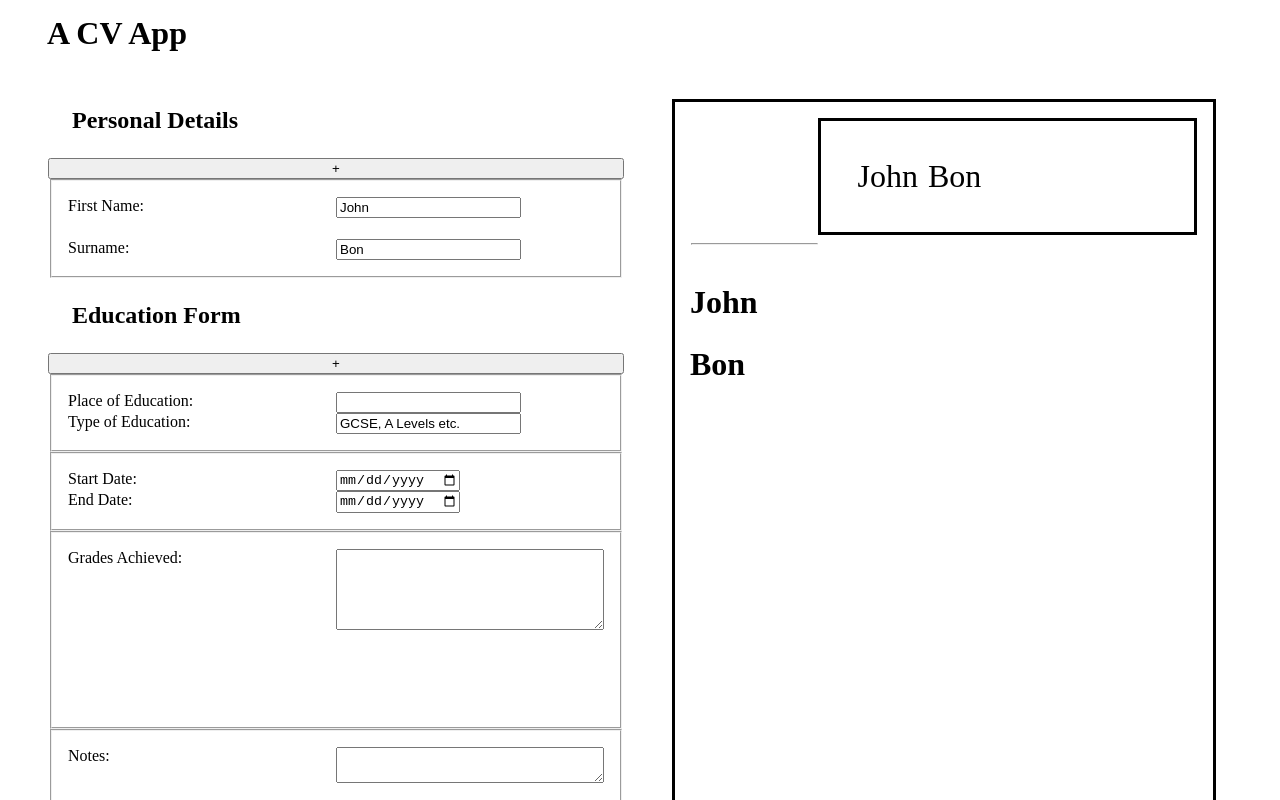
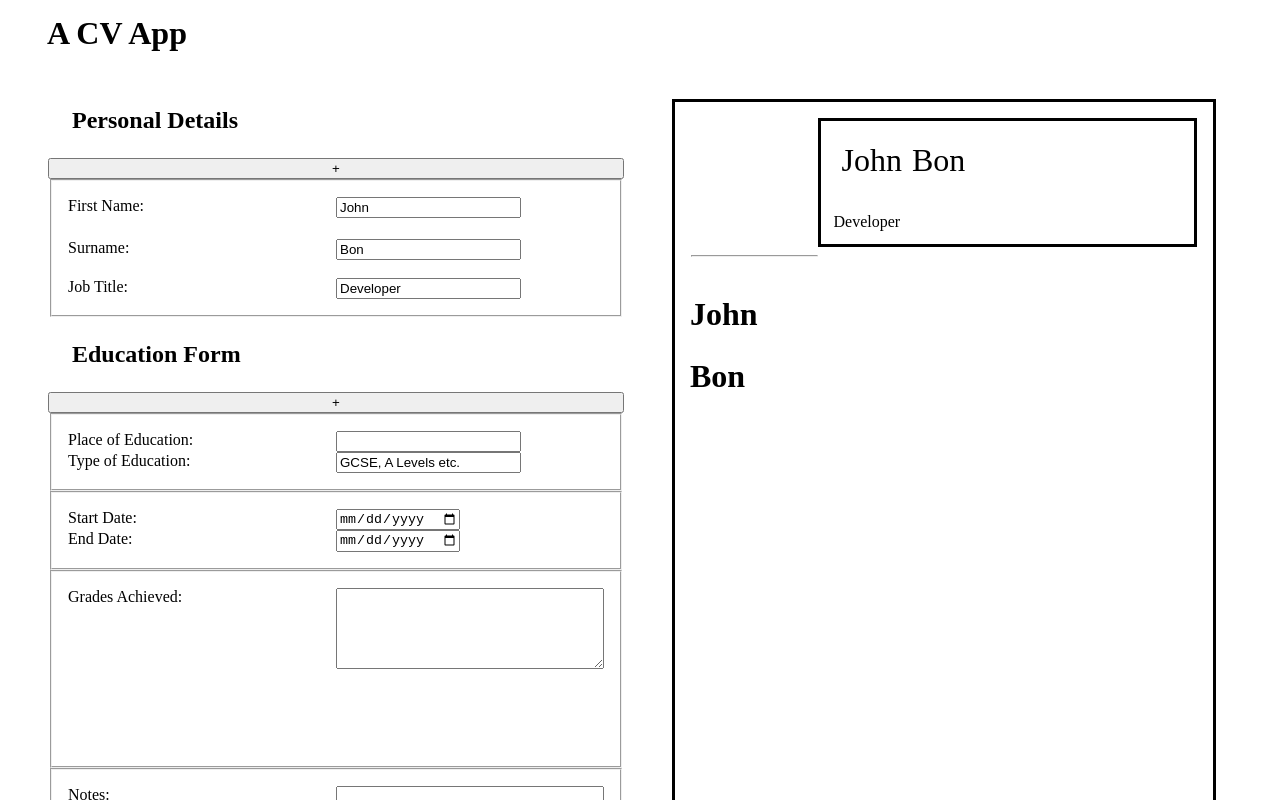
Before and after one commit to malcomcrab/react-cv-project, a React (Vite) app: page / in a window 1280 px wide. Shown: the top 800 px of the page. Built offline with nearby package versions, Linux system fonts and the light colour scheme.

Commit message:
Added a *job title* input to the general info form and added it to the cvDisplay component as the input is changed. Added some more CSS formatting for clarity

```diff
--- a/src/App.css
+++ b/src/App.css
@@ -43,12 +43,22 @@ input{
     padding:1em;
 }
 
-#cv-names-container{
+#cv-head-container{
     grid-column: 2;
     display: flex;
+    flex-direction: column;
     border:solid;
-    padding:1em;
+
+}
+
+#names-container{
+    display: flex;
+    padding:0.5em;
     font-size: xx-large;
+}
+
+#info-container{
+    padding:0.5em;
 }
 
 #main-content{
--- a/src/App.jsx
+++ b/src/App.jsx
@@ -12,18 +12,20 @@ function App() {
 
   const [firstName, setFirstName] = useState('John')
   const [surname, setSurname] = useState('Bon')
+  const [jobRole, setJobRole] = useState('Developer')
   const [educationData, setEducationData] = useState([])
 
 
   //When the name inputs are changed state is updates which rerenders the name display
   const handleChangeName = (event) => { setFirstName(event.target.value) }
   const handleChangeSurname = (event) => { setSurname(event.target.value) }
-
+  const handleChangeJobRole = (event) => { setJobRole(event.target.value) }
 
   //Turns form inputs into an object and saves to state
   const formSubmit = (event) => {
     event.preventDefault()
     const data = new FormData(event.target)
+    event.target.reset()
     let formObject = Object.fromEntries(data.entries())
     setEducationData([...educationData, formObject])
    //console.log(formObject)
@@ -46,7 +48,10 @@ function App() {
             name={firstName}
             handleChangeName={handleChangeName}
             surname={surname}
-            handleChangeSurname={handleChangeSurname} />
+            handleChangeSurname={handleChangeSurname}
+            jobRole={jobRole}
+            handleChangeJobRole={handleChangeJobRole}
+            />
 
           <h2>Education Form</h2>
           {/*button to open Education form*/}
@@ -61,12 +66,14 @@ function App() {
           <CvDisplay
             firstName={firstName}
             surname={surname}
+            jobRole={jobRole}
             educationData={educationData}
           />
 
           <GeneralDisplay
             firstName={firstName}
             surname={surname}
+            jobRole={jobRole}
           />
         </div>
       </main>
--- a/src/components/CvDisplay.jsx
+++ b/src/components/CvDisplay.jsx
@@ -1,16 +1,22 @@
 import DisplayForm from "./DisplayForm"
 
 
-function CvDisplay({firstName, surname, educationData}){
+function CvDisplay({firstName, surname, educationData, jobRole}){
 
 
 
     return(
         <div id="cv-display-container">
 
-            <div id="cv-names-container">
-                <p id="first-name-display" className="name-display">{firstName}</p>
-                <p id="surname-display" className="name-display">{surname}</p>
+            <div id="cv-head-container">
+                <div id="names-container">
+                    <p id="first-name-display" className="name-display">{firstName}</p>
+                    <p id="surname-display" className="name-display">{surname}</p>
+                </div>
+                <div id="info-container">
+                    <p id="job-display" className="info-display">{jobRole}</p>
+                </div>
+
             </div>
             <div>
                 <hr/>
@@ -20,12 +26,11 @@ function CvDisplay({firstName, surname, educationData}){
             {/* educationData (array of objects) is mapped and each object is passed through the DisplayForm component
             and rendered.
             */}
-            <div>
+
                 {educationData.map((item) => {
                    return <DisplayForm key={item} data={item} />
                 })}
 
-            </div>
 
             </div>
         </div>
--- a/src/components/DisplayForm.jsx
+++ b/src/components/DisplayForm.jsx
@@ -1,3 +1,4 @@
+import Button from "./Button";
 
 
 function DisplayForm({data}){
@@ -5,7 +6,10 @@ function DisplayForm({data}){
 
 
         return(
-            <ul>
+
+            <div>
+
+                <ul className="educationList">
                     <p>{data.schoolName}</p>
                     <p>{data.educationType}</p>
                     <p>{data.educationStart}</p>
@@ -13,6 +17,9 @@ function DisplayForm({data}){
                     <p>{data.grade}</p>
                     <p>{data.educationNotes}</p>
                 </ul>
+                <Button value={'edit'}/>
+            </div>
+
 
         )
 
--- a/src/components/GeneralDisplay.jsx
+++ b/src/components/GeneralDisplay.jsx
@@ -9,6 +9,7 @@ function GeneralDisplay({firstName, surname}){
        <div>
          <h1 defaultValue={firstName}>{firstName}</h1>
          <h1 >{surname}</h1>
+
        </div>
     )
 
--- a/src/components/GeneralInfo.jsx
+++ b/src/components/GeneralInfo.jsx
@@ -4,7 +4,7 @@ import Input from "./Input"
 {/*Renders the general info form, state is lifted to parent component so that,
    onChange, the names automatically update on the display component.*/}
 
-function GeneralInfo({name, handleChangeName, surname, handleChangeSurname}){
+function GeneralInfo({name, handleChangeName, surname, handleChangeSurname, jobRole, handleChangeJobRole}){
 
     return(
 
@@ -17,6 +17,10 @@ function GeneralInfo({name, handleChangeName, surname, handleChangeSurname}){
                     <br/>
                     <label  htmlFor="surname-input"> Surname: </label>
                     <Input  id={"surname-input"} name={"surname-input"} text={surname} handleChange={handleChangeSurname}/>
+                   <br/>
+                   <label  htmlFor="jobRole">Job Title: </label>
+                   <Input  id={"job-role-input"} name={"jobRole"} text={jobRole} handleChange={handleChangeJobRole}/>
+
                 </fieldset>
             </form>
         </div>
```
Lines whose indentation alone changed are shown as unchanged.
